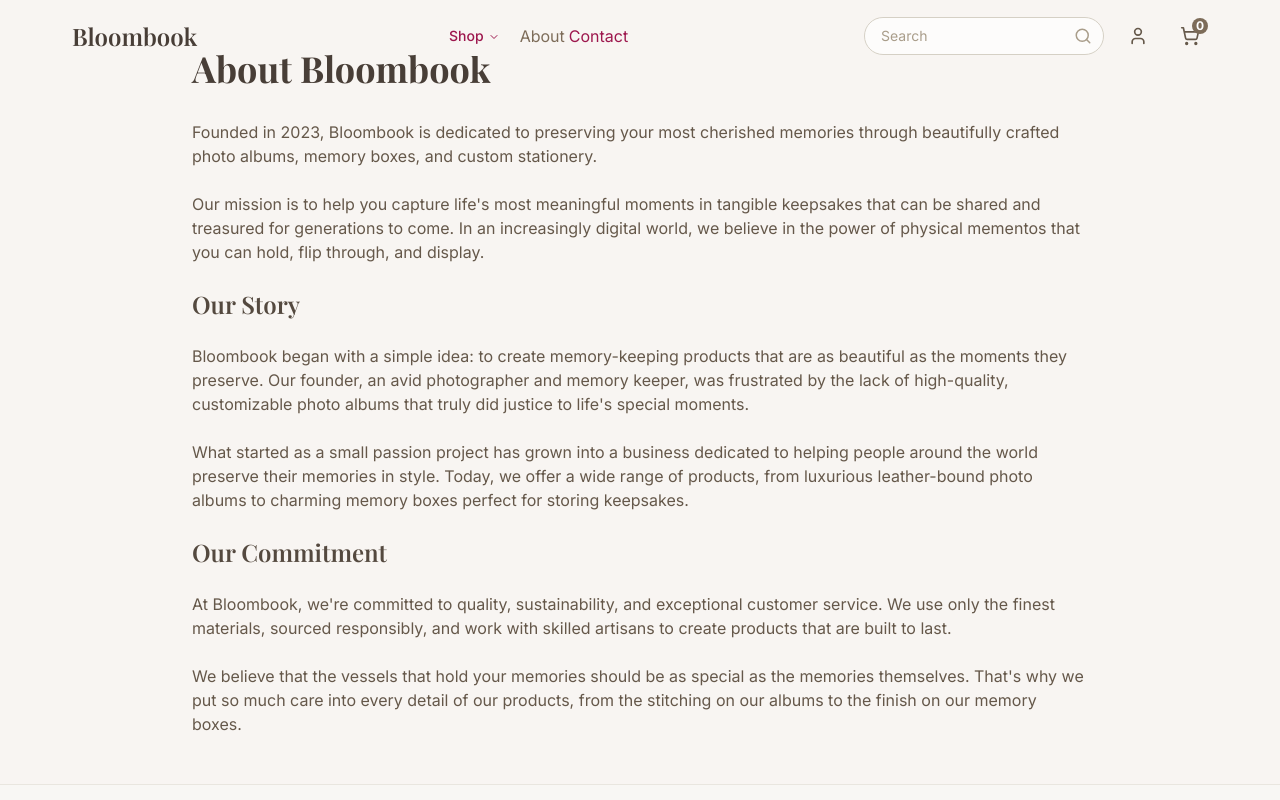
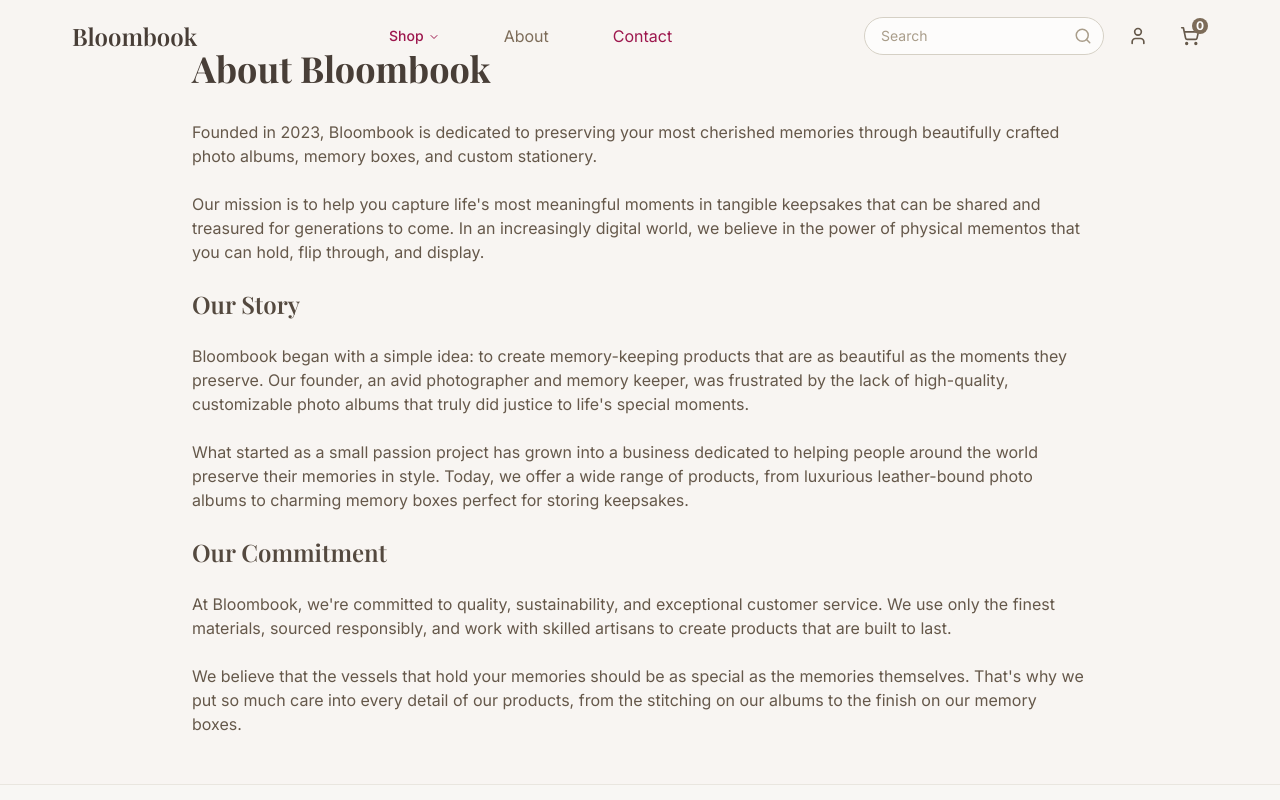
Before and after one commit to julianapart/bloombook-shop, a React (Vite) app: page /about in a window 1280 px wide. Shown: the top 800 px of the page. Built offline with nearby package versions, Linux system fonts and the light colour scheme.

Commit message:
Adjust header navigation spacing
Improve the spacing of the navigation menu items in the header for better visual balance.

```diff
--- a/src/components/Header.tsx
+++ b/src/components/Header.tsx
@@ -44,10 +44,11 @@ const Header = () => {
             Bloombook
           </Link>
 
-          {/* Navigation */}
-          <nav className="hidden md:flex items-center space-x-8">
-            <NavigationMenu>
-              <NavigationMenuList>
+          {/* Navigation - positioned in the center with more spacing */}
+          <div className="flex-1 flex justify-center">
+            <nav className="hidden md:flex items-center">
+              <NavigationMenu className="mx-auto">
+                <NavigationMenuList className="space-x-8">
                   <NavigationMenuItem>
                     <NavigationMenuTrigger className={cn("header-link", location.pathname.includes("/shop") && "text-bloombook-600")}>
                       Shop
@@ -95,7 +96,7 @@ const Header = () => {
                   <NavigationMenuItem>
                     <Link
                       to="/about"
-                    className={cn("header-link", location.pathname === "/about" && "text-bloombook-600")}
+                      className={cn("header-link px-4 py-2", location.pathname === "/about" && "text-bloombook-600")}
                     >
                       About
                     </Link>
@@ -103,7 +104,7 @@ const Header = () => {
                   <NavigationMenuItem>
                     <Link
                       to="/contact"
-                    className={cn("header-link", location.pathname === "/contact" && "text-bloombook-600")}
+                      className={cn("header-link px-4 py-2", location.pathname === "/contact" && "text-bloombook-600")}
                     >
                       Contact
                     </Link>
@@ -111,6 +112,7 @@ const Header = () => {
                 </NavigationMenuList>
               </NavigationMenu>
             </nav>
+          </div>
 
           {/* Search, User and Cart */}
           <div className="flex items-center space-x-2 md:space-x-4">
```
Lines whose indentation alone changed are shown as unchanged.
